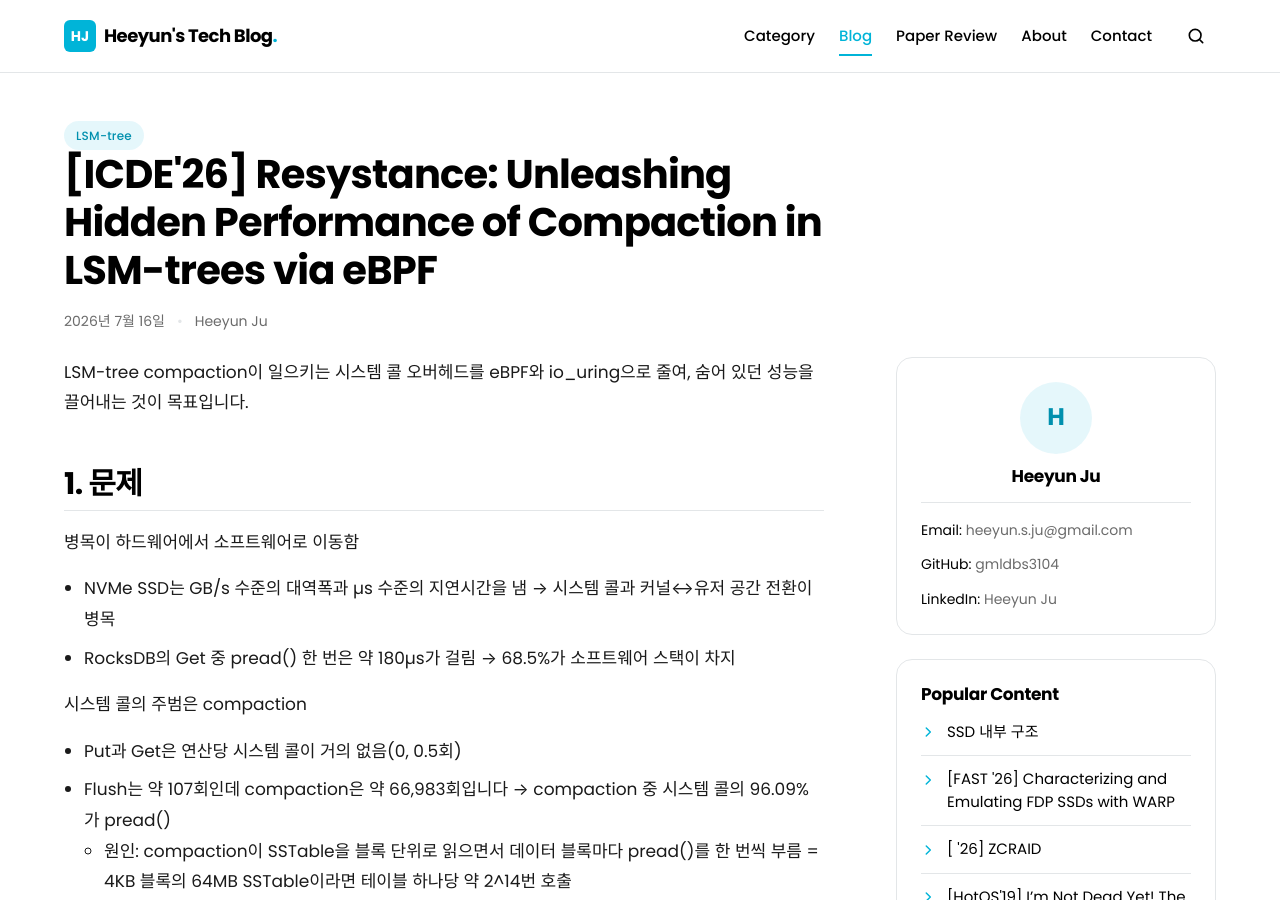
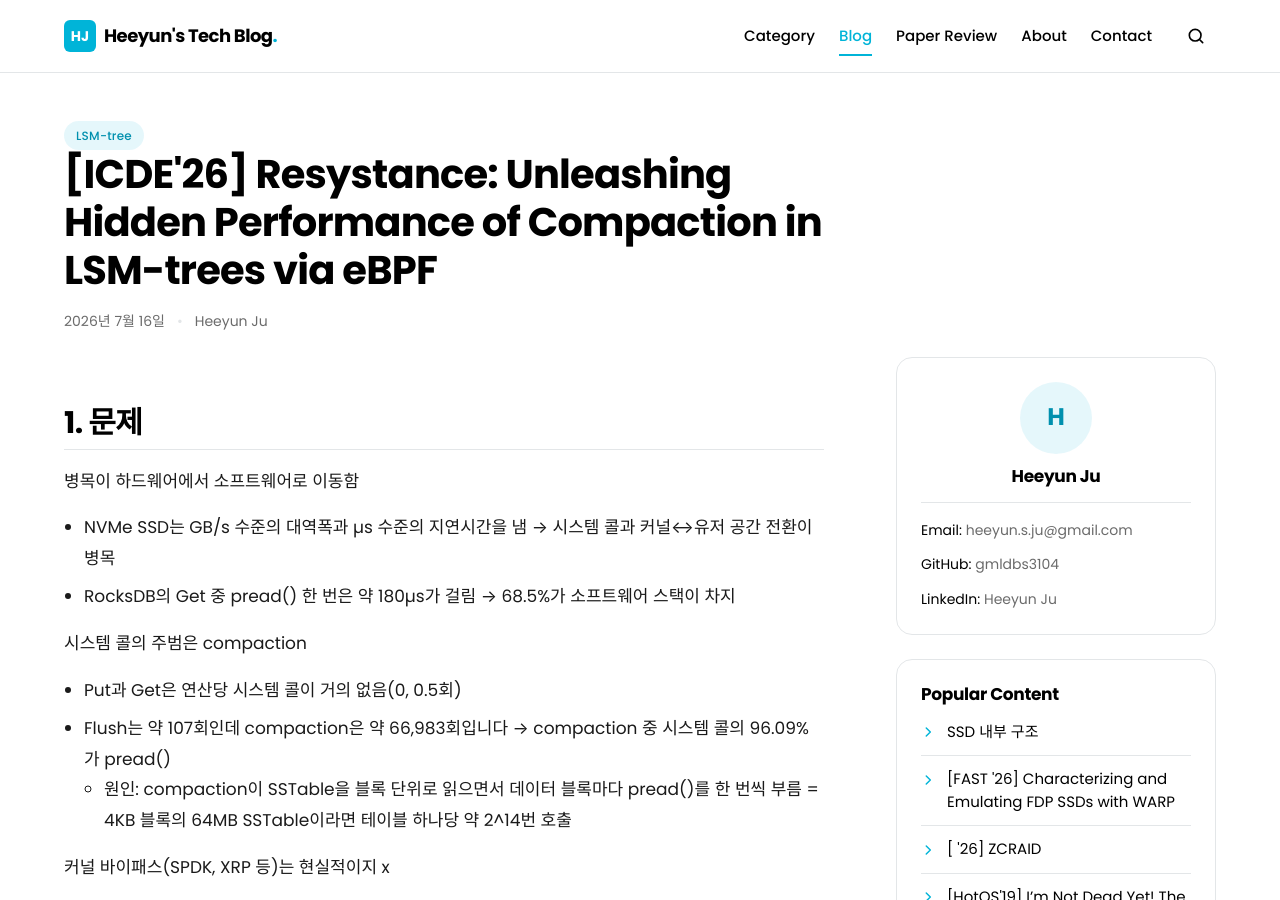
Before and after one commit to gmldbs3104/gmldbs3104.github.io, a Jekyll site: the page built from _posts/26-07-16-Resystance.md, in a window 1280 px wide and 900 px high. Built offline with Jekyll 4.4.1, drawn with Linux system fonts in a browser that asks for light colours; some web fonts are replaced.

Commit message:
resystance summary 추가

```diff
--- a/_posts/26-07-16-Resystance.md
+++ b/_posts/26-07-16-Resystance.md
@@ -4,10 +4,9 @@ date: 2026-07-16
 categories: [LSM-tree]
 tags: [LSM-tree]
 paper_review: true
-summary: "."
+summary: "LSM-tree compaction이 일으키는 시스템 콜 오버헤드를 eBPF와 io_uring으로 줄여 성능 향상"
 ---
 
-LSM-tree compaction이 일으키는 시스템 콜 오버헤드를 eBPF와 io_uring으로 줄여, 숨어 있던 성능을 끌어내는 것이 목표입니다.
 
 
 ## 1. 문제
```
